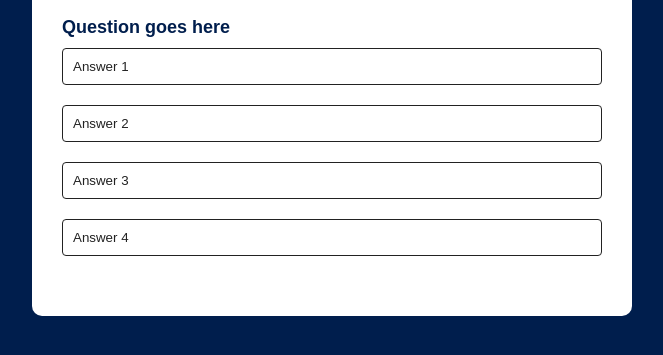
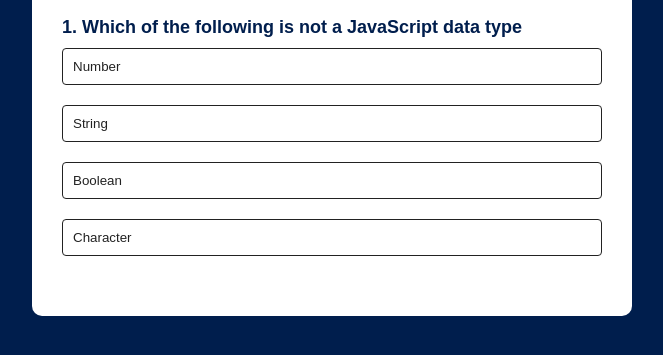
Before and after one commit to Chadoyek/Code-Quiz, a plain HTML site: page index.html in a window 1280 px wide. Shown: the part 193-548 px from the top of the page, without its empty margins (308-971 px from the left). Drawn offline with Linux system fonts and the light colour scheme.

Commit message:
added javascript code

```diff
--- a/assets/index.js
+++ b/assets/index.js
@@ -0,0 +1,66 @@
+var questions = [
+    {
+        question:"Which of the following is not a JavaScript data type",
+        answers:[
+        { text: "Number", correct: false},
+        { text: "String", correct: false},
+        { text: "Boolean", correct: false},
+        { text: "Character", correct: true},
+        ]
+    },
+    {
+        question:"How do you create a function in JavaScript?",
+        answers:[
+        { text: "function = myFunction() {}", correct: false},
+        { text: "create myFunction() {}", correct: false},
+        { text: "function myFunction() {}", correct: true},
+        { text: "func myFunction() {}", correct: false},
+        ]
+    },
+    {
+        question:"Which method is used to remove the last element from an array in JavaScript?",
+        answers:[
+        { text: "pop()", correct: true},
+        { text: "removeLast()", correct: false},
+        { text: "deleteLast()", correct: false},
+        { text: "splice()", correct: false},
+        ]
+    }
+];
+
+var questionElem = document.getElementById("question");
+var answerButtons = document.getElementById("answer-buttons");
+var nextButton = document.getElementById("next-btn");
+
+let currentQuestionIndex = 0;
+let score = 0;
+
+function startQuiz(){
+    currentQuestionIndex= 0;
+    score = 0;
+    nextButton.innerHTML = "Next";
+    showQuestion();
+}
+
+function showQuestion(){
+    resetState();
+    let currentQuestion = questions[currentQuestionIndex];
+    let questionNo = currentQuestionIndex + 1;
+    questionElem.innerHTML= questionNo + ". " + currentQuestion.question;
+
+    currentQuestion.answers.forEach(answer => {
+        var button = document.createElement("button");
+        button.innerHTML= answer.text;
+        button.classList.add("btn");
+        answerButtons.appendChild(button);
+
+    });
+}
+
+function resetState(){
+    nextButton.style.display = "none";
+    while(answerButtons.firstChild){
+        answerButtons.removeChild(answerButtons.firstChild)
+    }
+}
+startQuiz();
--- a/index.html
+++ b/index.html
@@ -29,6 +29,6 @@
 
 
     </div>
-
+    <script src="./assets/index.js"></script>
 </body>
 </html>
```
